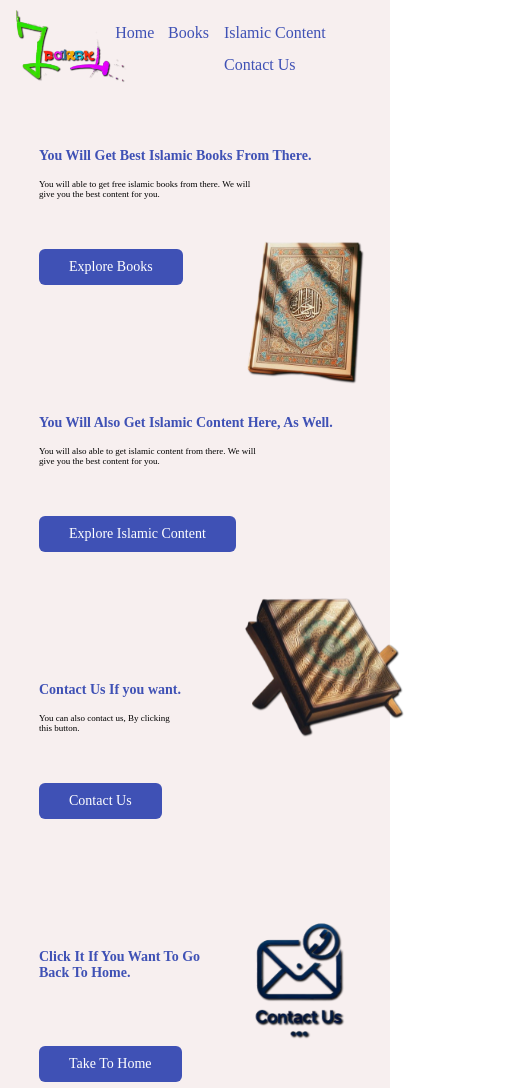
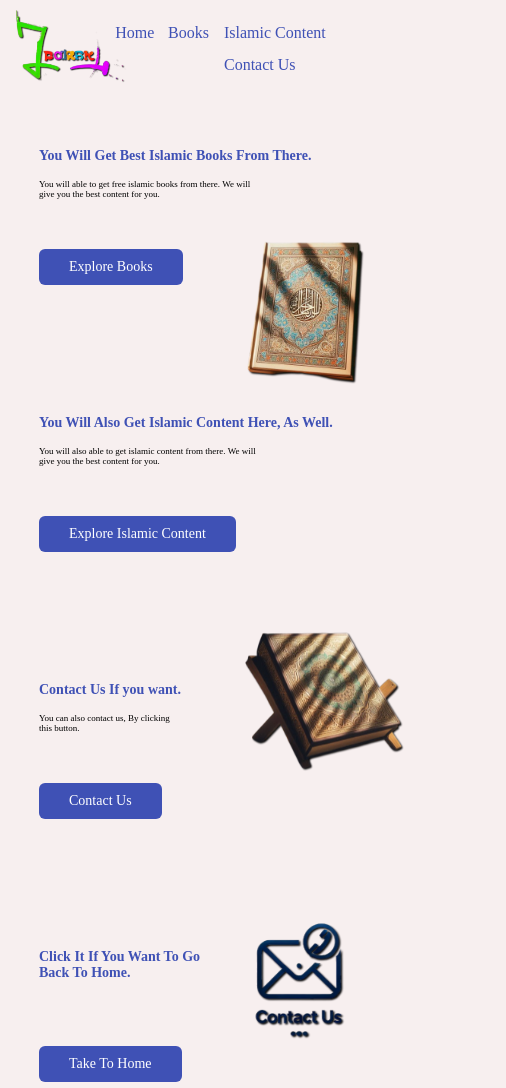
Before and after one commit to vincenzo-cuprous/1st-Client, a plain HTML site: page index.html in a window 390 px wide. Shown: the top 1088 px of the page, 506 px wide, since content can reach past the window. Drawn offline with Linux system fonts and the light colour scheme.

Commit message:
IMportant

```diff
--- a/Styles/Home_Page_Style/header.css
+++ b/Styles/Home_Page_Style/header.css
@@ -32,6 +32,6 @@
 @media screen and (max-width:400px) {
     .header {
         height: 190vh;
-        width: auto;
+        width: 60vh;
     }
 }
--- a/Styles/Home_Page_Style/header_img.css
+++ b/Styles/Home_Page_Style/header_img.css
@@ -24,7 +24,7 @@
  .logo_1 {
      /* background: #d9e0ff; */
      position: absolute;
-     top: 68%;
+     top: 65%;
      right: 1%;
  }
 
@@ -169,7 +169,7 @@
      .logo_1 {
          /* background: #d9e0ff; */
          position: absolute;
-         top: 54%;
+         top: 58%;
          right: -10%;
      }
 
@@ -215,5 +215,4 @@
          margin-bottom: -205px;
          animation-delay: 2s;
      }
-
  }
```
